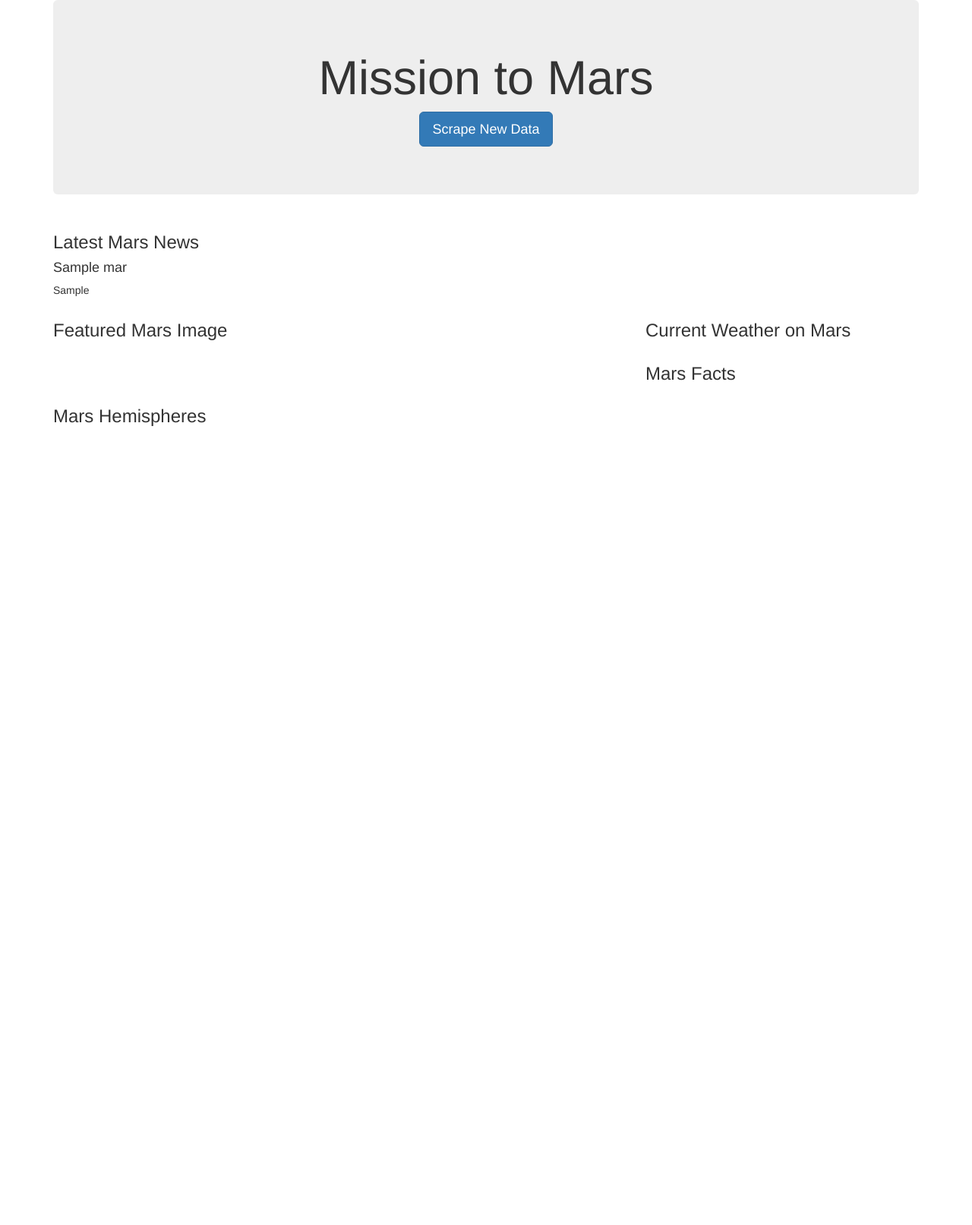
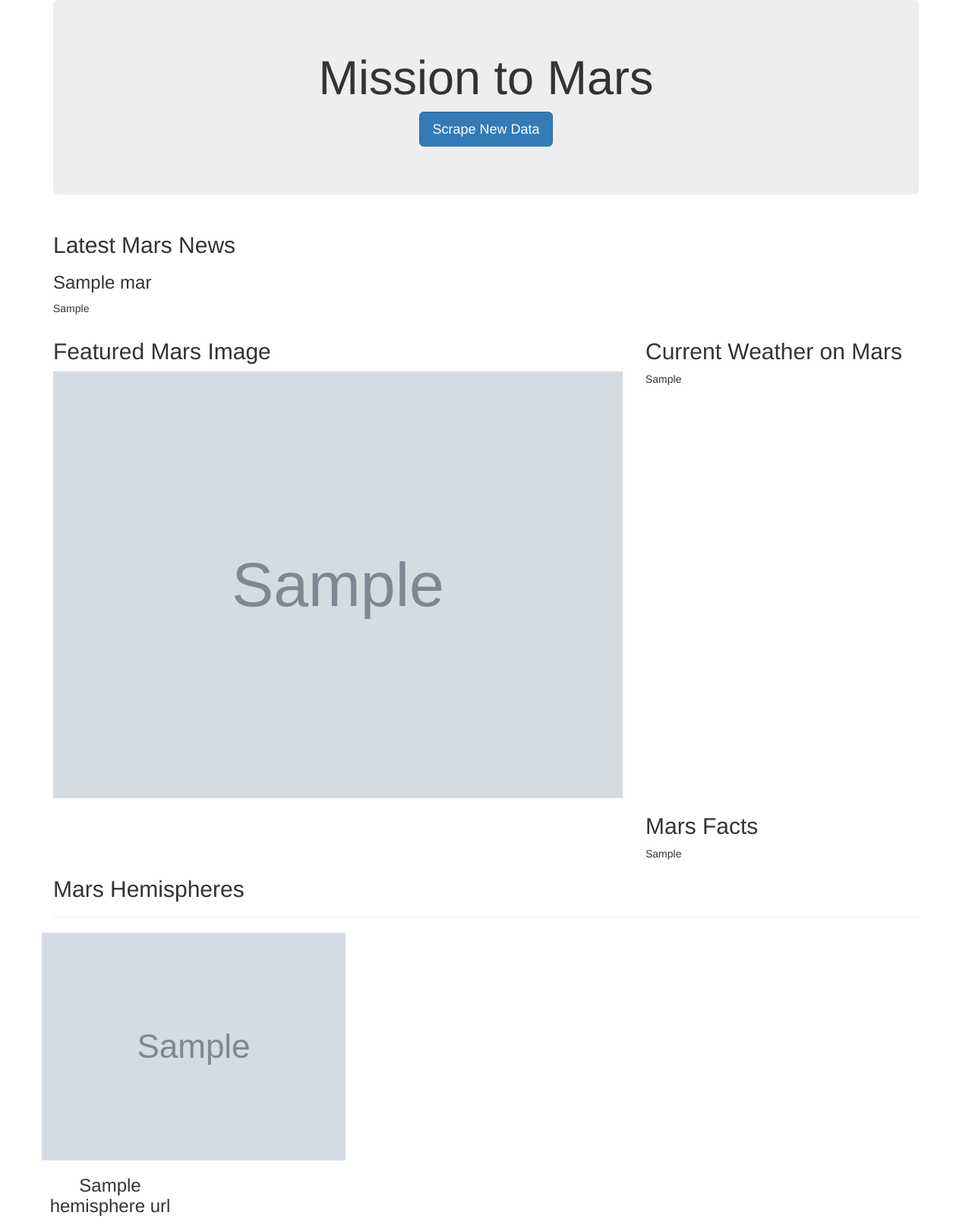
Before and after one commit to skonkiel/mars_news, a Flask app: page / in a window 1280 px wide. Shown: the whole page at 76% size. Before the commit the page ends 561 px from the top, so only its background shows below. Run offline with Flask 2, Linux system fonts and the light colour scheme; grey boxes marked "Sample" are stand-in pictures; a database or web service that is not in the repository returns one stand-in record (values such as "Sample title"); some libraries are stand-ins or nearby versions.

Commit message:
template changes

```diff
--- a/templates/index.html
+++ b/templates/index.html
@@ -21,32 +21,48 @@
     <div class="row">
       <!-- Mars news -->
       <div class="col-md-12">
-          <h3 class="heading">Latest Mars News</h3>
-            <h4 class="heading">{{mars.news_title}}</h4>
+          <h2 class="heading">Latest Mars News</h2>
+            <h3 class="heading">{{mars.news_title}}</h3>
             <p>{{mars.news_para}}</p>
       </div>
     </div>
     <!-- Featured image -->
     <div class="row">
       <div class="col-md-8">
-          <h3 class="heading">Featured Mars Image</h3>
+          <h2 class="heading">Featured Mars Image</h2>
+          <img src='{{mars.featured_image_url}}' alt="Featured Mars image" style="width: 100%;">
         </div>
       <!-- Mars current weather -->
       <div class="col-md-4">
-          <h3 class="heading">Current Weather on Mars</h3>
+          <h2 class="heading">Current Weather on Mars</h2>
+          <p>{{mars.mars_weather}}</p>
+
       </div>
       <div class="col-md-8">
       </div>
       <!-- Mars facts table -->
       <div class="col-md-4">
-          <h3 class="heading">Mars Facts</h3>
+          <h2 class="heading">Mars Facts</h2>
+          {{mars.html_table}}
+          <!-- html_table -->
       </div>
     </div>
     <!-- Hemisphere photos (cards) -->
     <div class="row">
         <div class="col-md-12">
-          <h3 class="heading">Mars Hemispheres</h3>
+          <h2 class="heading">Mars Hemispheres</h2>
+          <hr>
+        </div>
+          {% for h in mars.hemisphere_urls %}
+          <div class="md-col-6">
+          <div class="card text-center" style="width: 18rem;">
+            <img src="{{h.img_url}}" class="card-img-top mt-5" alt="{{h.title}}">
+            <div class="card-body">
+              <h3 class="card-title">{{h.title}}</h3>
+            </div>
           </div>
+          </div>
+          {% endfor %}
     </div>
 
     <div class="row">
```
